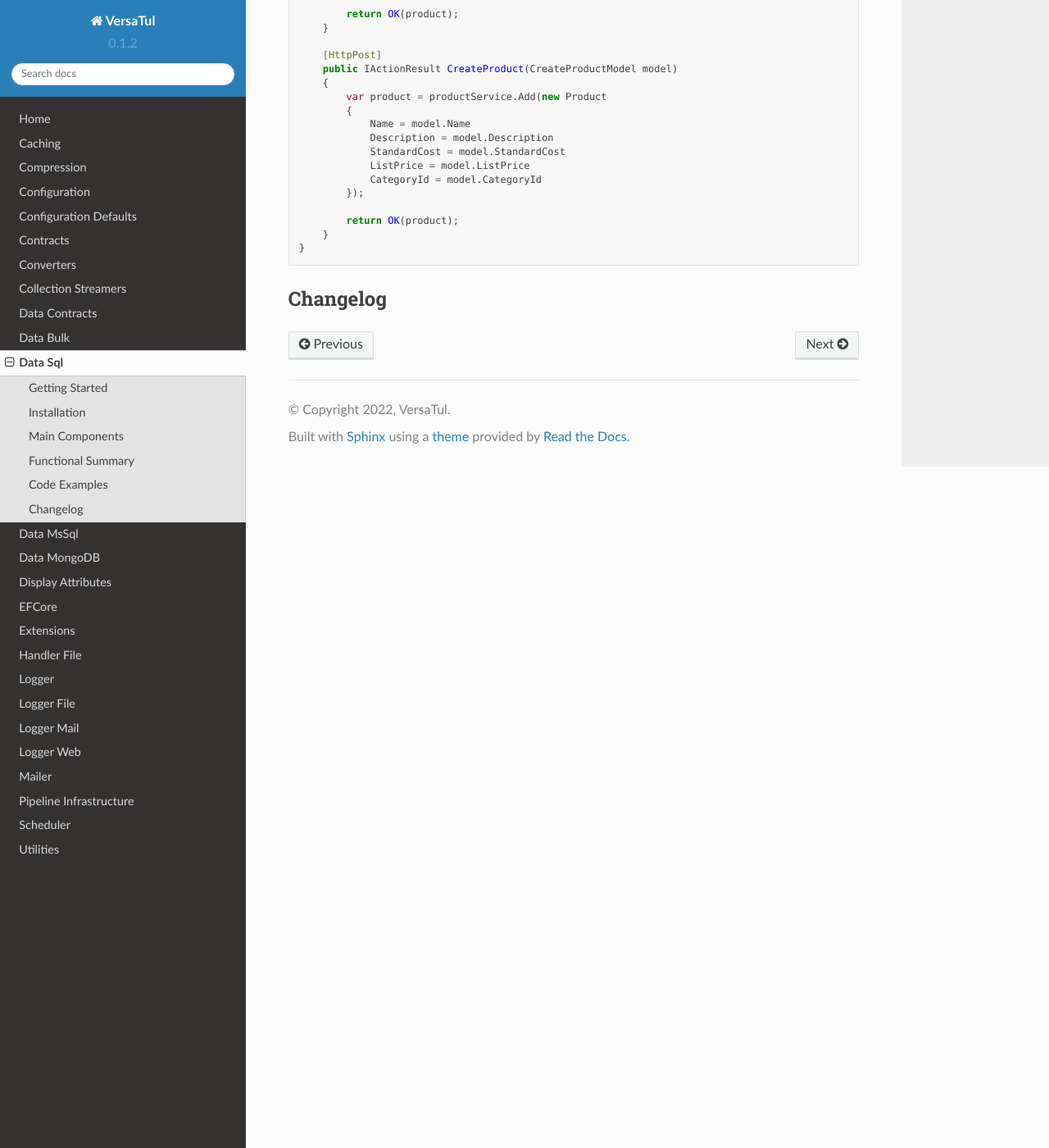
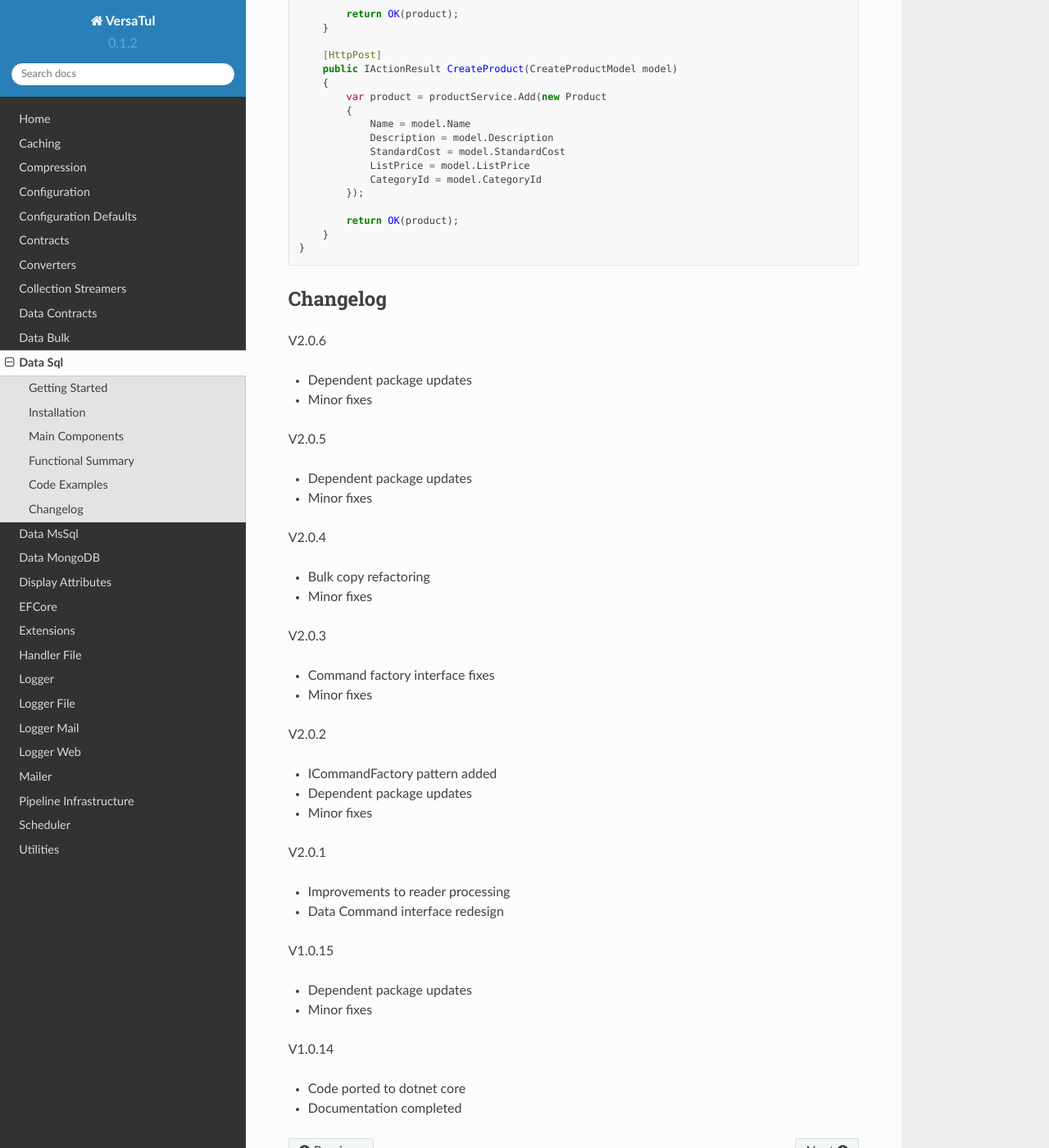
Before and after one commit to BjornWilliams/DocsVersaTul, a Sphinx documentation site: the page built from docs/source/sql.rst, in a window 1280 px wide and 1400 px high, scrolled down 5318 px. Shown: the whole window at 82% size. Built offline with Sphinx 7.4.7 and the Read the Docs theme 2.0.0, drawn with Linux system fonts in a browser that asks for light colours.

Commit message:
Update sql.rst

```diff
--- a/docs/source/sql.rst
+++ b/docs/source/sql.rst
@@ -293,3 +293,44 @@ Code Examples
 
 Changelog
 -------------
+
+V2.0.6
+
+* Dependent package updates
+* Minor fixes
+
+V2.0.5
+
+* Dependent package updates
+* Minor fixes
+
+V2.0.4
+
+* Bulk copy refactoring
+* Minor fixes
+
+V2.0.3
+
+* Command factory interface fixes
+* Minor fixes
+
+V2.0.2
+
+* ICommandFactory pattern added
+* Dependent package updates
+* Minor fixes
+
+V2.0.1
+
+* Improvements to reader processing
+* Data Command interface redesign
+
+V1.0.15
+
+* Dependent package updates
+* Minor fixes
+
+V1.0.14
+
+* Code ported to dotnet core
+* Documentation completed
```
